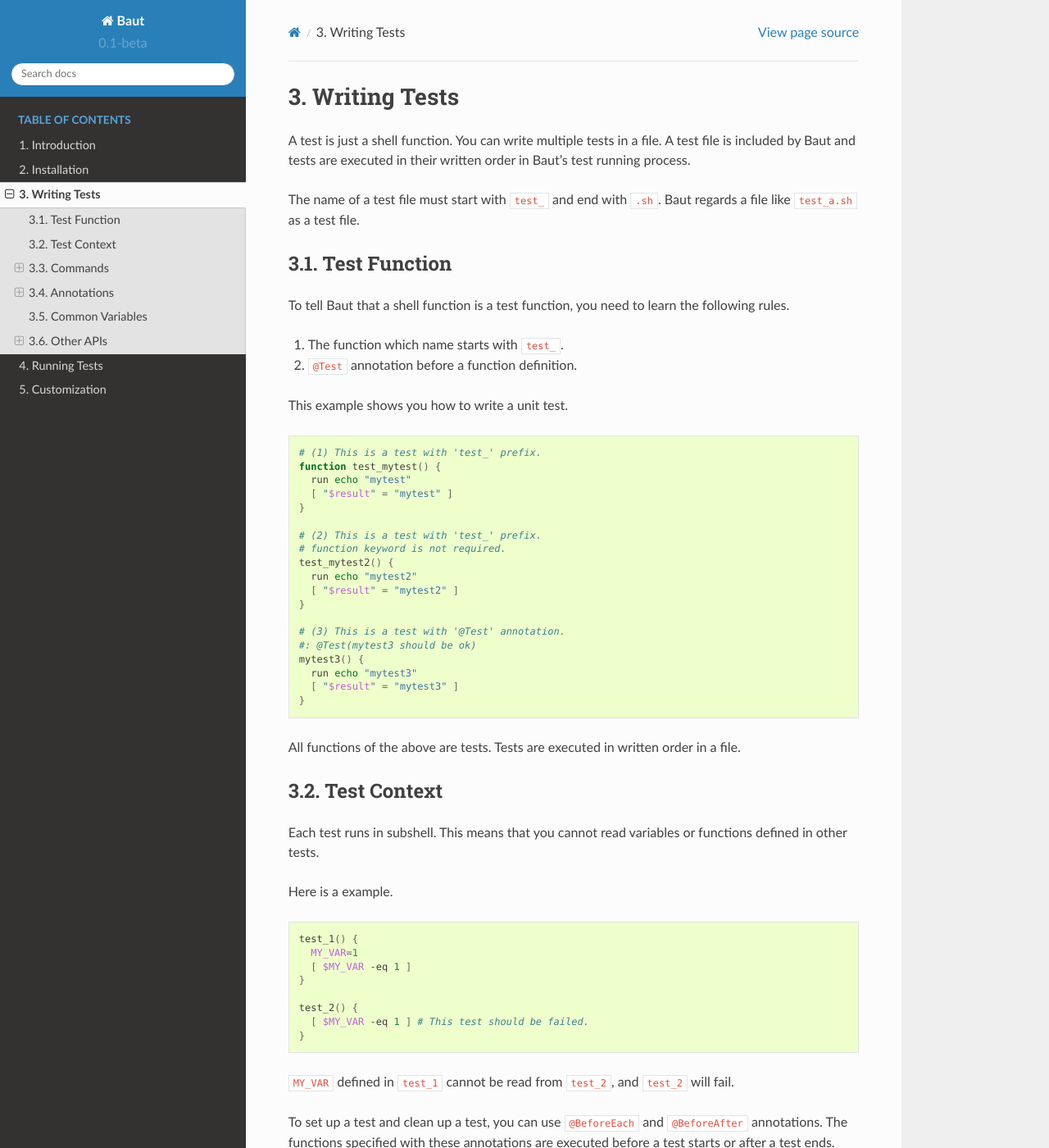
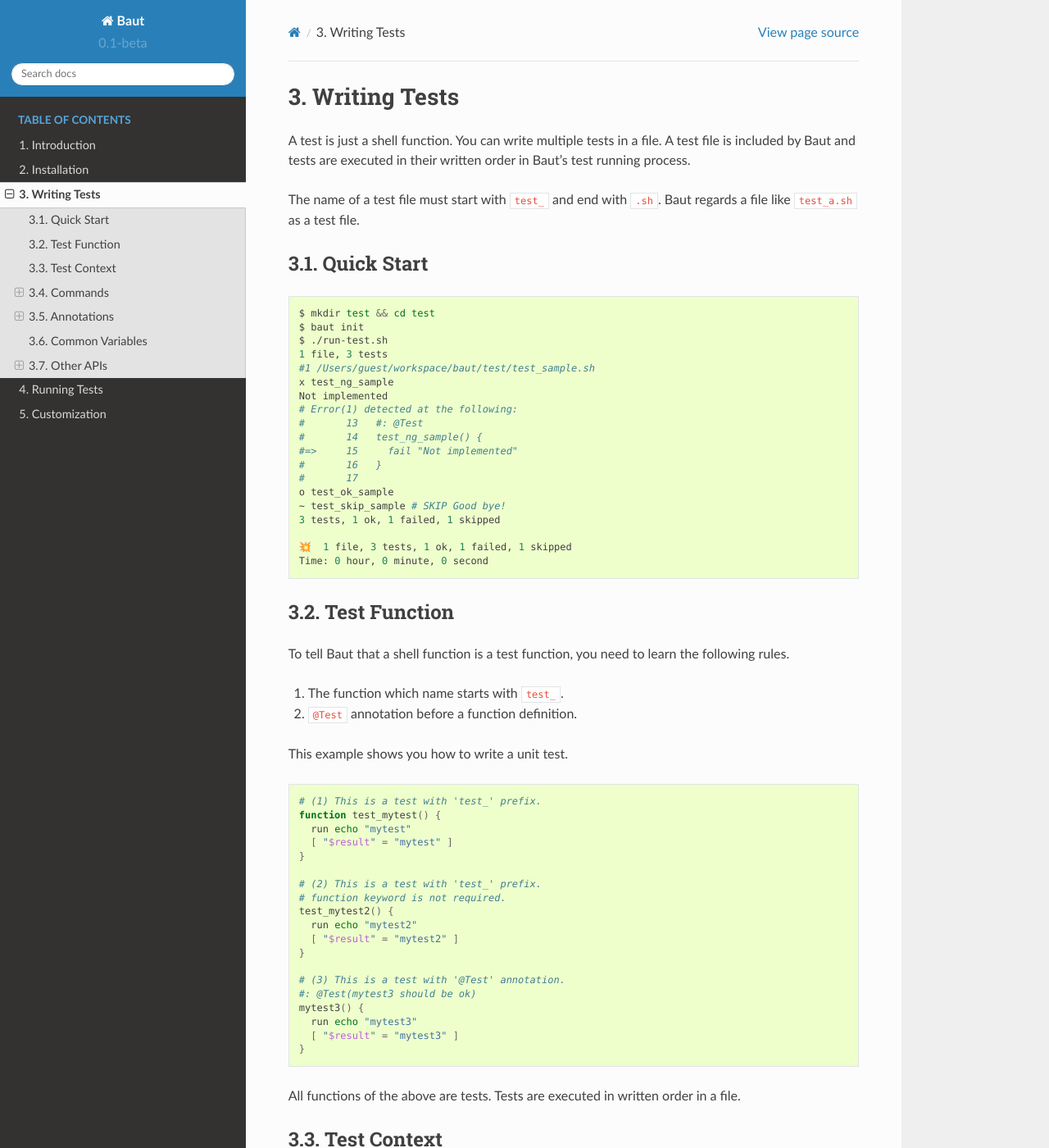
Before and after one commit to moritetu/baut, a Sphinx documentation site: the page built from docs/WritingTests.rst, in a window 1280 px wide and 1400 px high. Shown: the whole window at 82% size. Built offline with Sphinx 7.4.7 and the Read the Docs theme 2.0.0, drawn with Linux system fonts in a browser that asks for light colours; some of the changed text lies outside the part shown.

Commit message:
fix document

```diff
--- a/docs/WritingTests.rst
+++ b/docs/WritingTests.rst
@@ -5,6 +5,32 @@
 A test is just a shell function. You can write multiple tests in a file. A test file is included by Baut and tests are executed in their written order in Baut's test running process.
 
 The name of a test file must start with ``test_`` and end with ``.sh``. Baut regards a file like ``test_a.sh`` as a test file.
+
+Quick Start
+===========
+
+.. code-block:: bash
+
+   $ mkdir test && cd test
+   $ baut init
+   $ ./run-test.sh
+   1 file, 3 tests
+   #1 /Users/guest/workspace/baut/test/test_sample.sh
+   x test_ng_sample
+   Not implemented
+   # Error(1) detected at the following:
+   #       13	#: @Test
+   #       14	test_ng_sample() {
+   #=>     15	  fail "Not implemented"
+   #       16	}
+   #       17
+   o test_ok_sample
+   ~ test_skip_sample # SKIP Good bye!
+   3 tests, 1 ok, 1 failed, 1 skipped
+
+   💥  1 file, 3 tests, 1 ok, 1 failed, 1 skipped
+   Time: 0 hour, 0 minute, 0 second
+
 
 Test Function
 =============
@@ -195,7 +223,7 @@
 .. code-block:: bash
 
    test_fail() {
-     fail "Not implementation"
+     fail "Not implemented"
    }
 
 skip
--- a/docs/index.rst
+++ b/docs/index.rst
@@ -3,7 +3,7 @@
 
 .. image:: _static/logo.png
 
-Baut is a unit testing tool runs on Bash and helps you to verify that the programs on Unix/Linux
+Baut (Bash Unit test Tool) is a unit testing tool runs on Bash and helps you to verify that the programs on Unix/Linux
 behave as expected.
 
 Here is a example.
```
Also changed, not shown: other parts of docs/WritingTests.rst (+3 -1 lines), docs/RunningTests.rst (+4 -4 lines).
